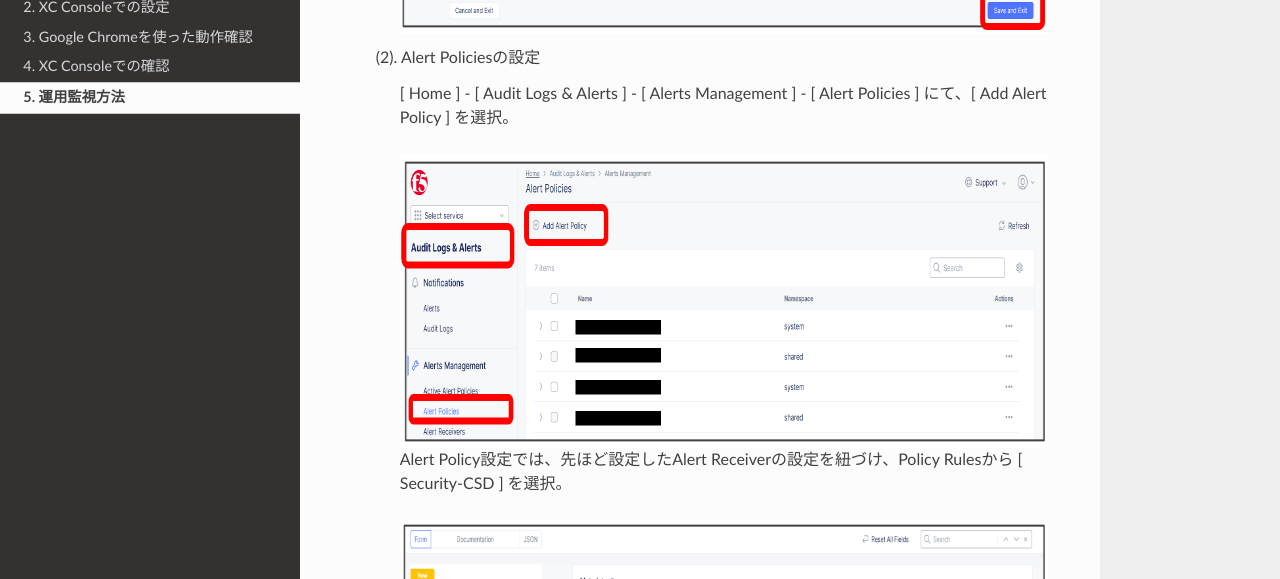
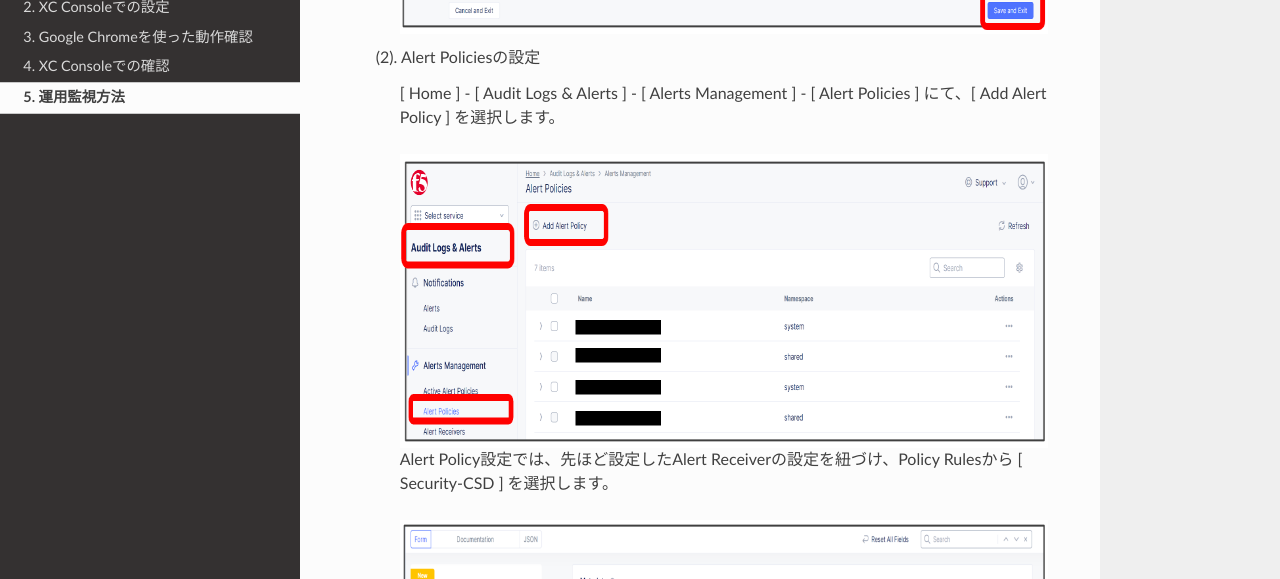
Before and after one commit to BeF5/f5j-xc-csd, a Sphinx documentation site: the page built from docs/module05/module05.rst, in a window 1280 px wide and 1400 px high, scrolled down 5381 px. Shown: the part 174-753 px from the top of the window. Built offline with Sphinx 7.4.7 and the Read the Docs theme 2.0.0, drawn with Linux system fonts in a browser that asks for light colours; some of the changed text lies outside the part shown.

Commit message:
Update module05.rst

```diff
--- a/docs/module05/module05.rst
+++ b/docs/module05/module05.rst
@@ -103,13 +103,13 @@
 
    (2). Alert Policiesの設定
 
-      [ Home ] - [ Audit Logs & Alerts ] - [ Alerts Management ] - [ Alert Policies ] にて、[ Add Alert Policy ] を選択。
+      [ Home ] - [ Audit Logs & Alerts ] - [ Alerts Management ] - [ Alert Policies ] にて、[ Add Alert Policy ] を選択します。
 
       .. figure:: images/Picture4-4.png
          :scale: 50%
          :align: center
 
-      Alert Policy設定では、先ほど設定したAlert Receiverの設定を紐づけ、Policy Rulesから [ Security-CSD ] を選択。
+      Alert Policy設定では、先ほど設定したAlert Receiverの設定を紐づけ、Policy Rulesから [ Security-CSD ] を選択します。
 
       .. figure:: images/Picture4-5.png
          :scale: 50%
@@ -122,14 +122,14 @@
          :align: center
 
 
-      [ Show Advanced Fields ] を押下することで、通知間隔を調整可能です。
+      [ Show Advanced Fields ] をクリックすることで、通知間隔を調整可能です。
 
       .. figure:: images/Picture4-7.png
          :scale: 50%
          :align: center
 
 
-      設定入力後、[ Save and Exit ] をクリックする。 [ Alert Policy ] の設定が追加される。
+      設定入力後、[ Save and Exit ] をクリックすることで、[ Alert Policy ] の設定が追加されます。
 
       .. figure:: images/Picture4-8.png
          :scale: 50%
@@ -158,7 +158,7 @@
          :align: center
 
 
-      Active Alert Policyとして追加される（Namespaceは ”system” として作成される）
+      Active Alert Policyとして追加されます（Namespaceは ”system” として作成されます）
 
       .. figure:: images/Picture4-12.png
          :scale: 50%
```
